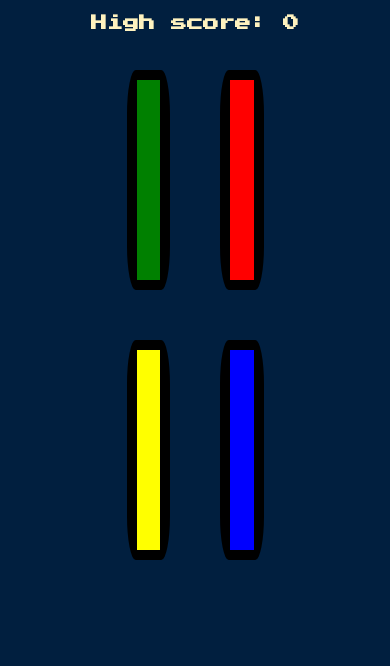
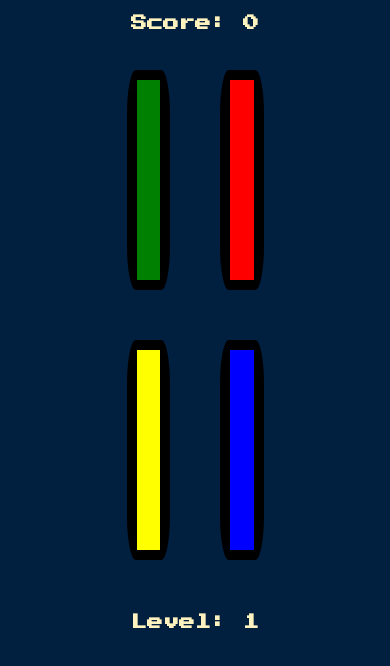
Before and after one commit to Morganyu99/simon-game, a plain HTML site: page index.html in a window 390 px wide. Both pictures are taken after a click on the button "Play". Shown: the part 70-736 px from the top of the page. Drawn offline with nearby package versions, Linux system fonts and the light colour scheme.

Commit message:
Add files via upload

```diff
--- a/game.js
+++ b/game.js
@@ -4,8 +4,10 @@ var sysGenArray=[];
 var userSelectedArray=[];
 var i=0;
 var sysPlay=0;
-var target;
+var target=0;
 var highScore=0;
+var level=1;
+$('#level').fadeToggle();
 $('#Start').click(function(){
     if(sysPlay===0){sysPlay=1;
     sysGenArray=[];
@@ -14,7 +16,9 @@ $('#Start').click(function(){
     $('#Start').fadeOut();
     $('h1').text('Playing');
     highScore = 0;
+    level=1;
     $('#high-score').text(highScore);
+    $('#Level').text(level);
 })
 
 $('.btn').click(function(event){
@@ -27,7 +31,7 @@ $('.btn').click(function(event){
 function sysgen(){
     var randomcolour = colorarray[Math.floor(Math.random() * 4)];
     sysGenArray.push(randomcolour);
-    trigger(),3000;
+    trigger();
 
 
 
@@ -40,7 +44,7 @@ function trigger(){
         audio.play();
         $('#'+color).fadeOut('fast').delay(10).fadeIn('fast');
     }, (index+2)*600); target=index;});
-    setTimeout(()=>{sysPlay=0;},(sysGenArray.length)*600);
+    setTimeout(()=>{sysPlay=0;},(sysGenArray.length+2)*600);
 }
 function User(k,event){
         userSelectedArray.push(event.target.classList[1])
@@ -62,7 +66,9 @@ function User(k,event){
                 sysPlay=1;
                 setTimeout(sysgen(),2000);
                 highScore  =highScore+ target;
+                level=target+1;
                 $('#high-score').text(highScore);
+                $('#Level').text(level);
             }
         }
         else if(sysGenArray[k]!==event.target.classList[1]){
--- a/index.html
+++ b/index.html
@@ -10,7 +10,8 @@
 
 <body>
   <h1 id="level-title">Press to Start</h1>
-  <h2>High score: <span id="high-score">0</span></h2>
+  <h2>Score: <span id="high-score">0</span></h2>
+
   <div class="'Flex">
     <div class="container">
       <!--<div class="row">-->
@@ -37,6 +38,7 @@
 
     </div>
   </div>
+  <h2><br/>Level: <span id="Level">0</span></h2>
   <div ><button id="Start">Play</button></div>
 
   <script src="https://ajax.googleapis.com/ajax/libs/jquery/3.7.0/jquery.min.js"></script>
--- a/styles.css
+++ b/styles.css
@@ -73,7 +73,7 @@ body {
 #Start{
   background-color:#8fbdef;
   height: 6vh;
-  width: 6vw;
+  width: 12vw;
   border-radius: 20%;
   font-family: 'Press Start 2P', cursive;
   font-size: 60%;
```
